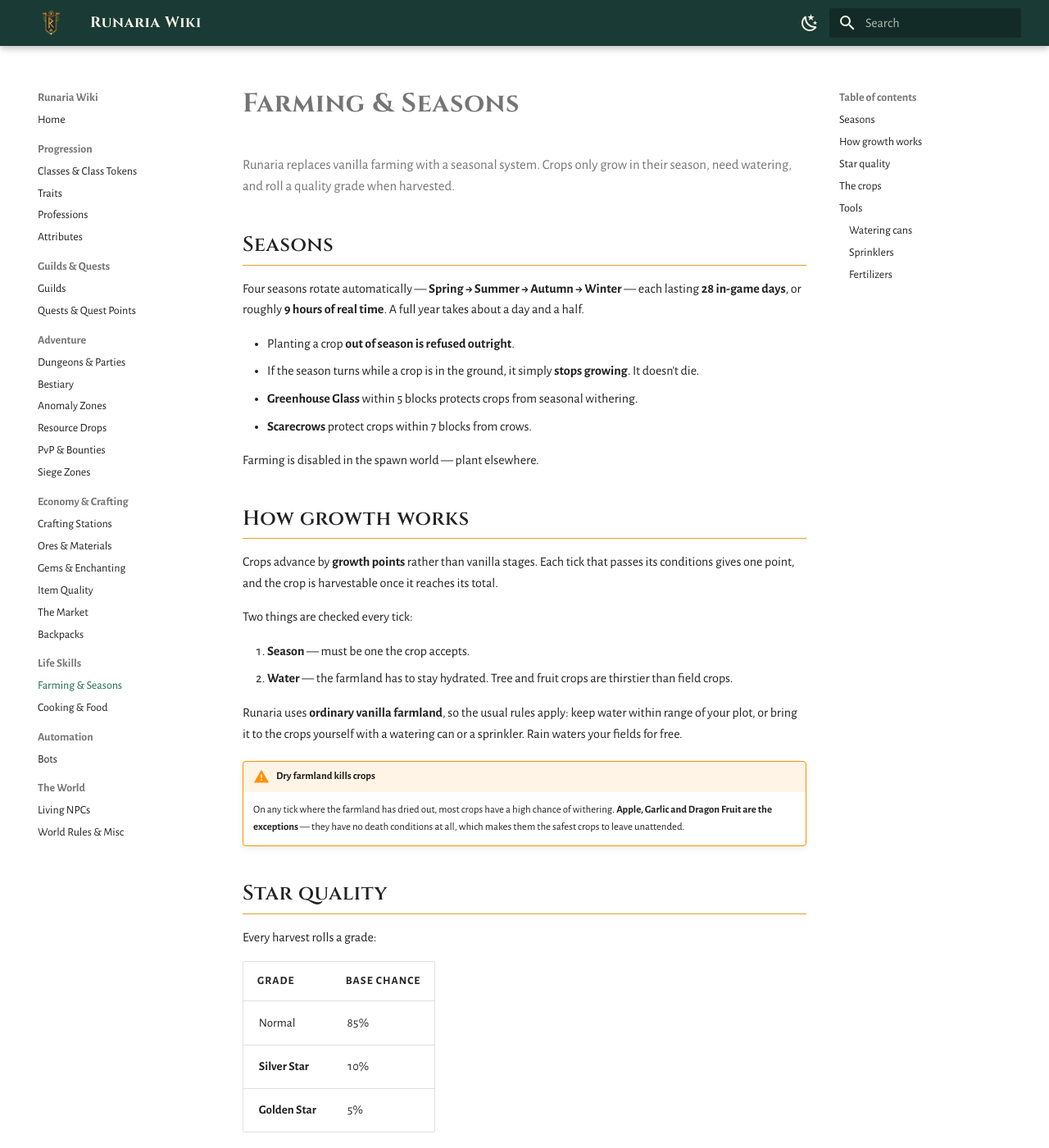
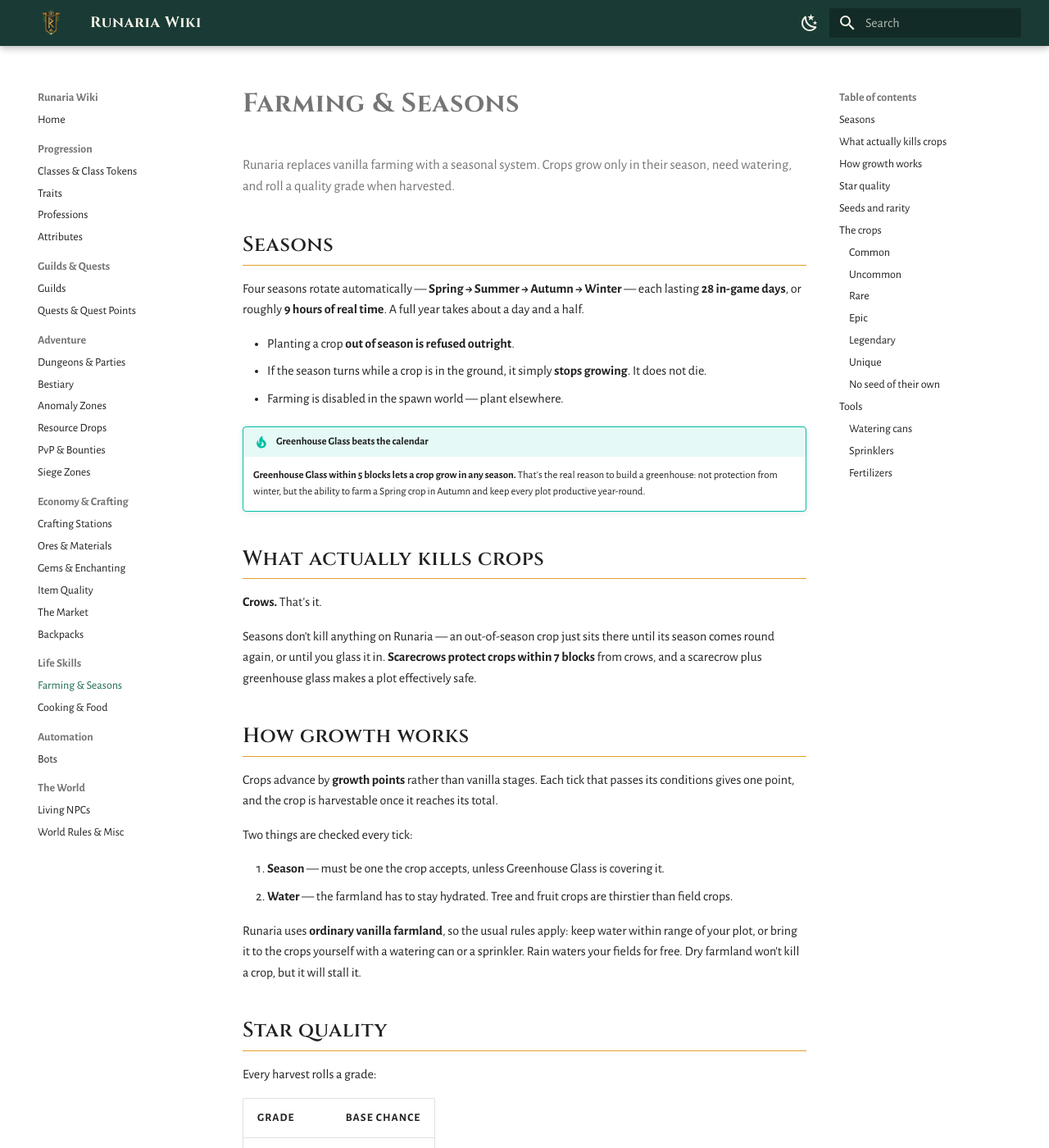
Before and after one commit to justnfly/runaria-wiki, an MkDocs documentation site: the page built from docs/lifeskills/farming.md, in a window 1280 px wide and 1400 px high. Shown: the whole window at 82% size. Built offline with MkDocs 1.6.1 and Material for MkDocs 9.7.7, drawn with Linux system fonts in a browser that asks for light colours; some of the changed text lies outside the part shown.

Commit message:
Correct crop death rules and add seed rarity with drop odds
Crops don't die to seasons on Runaria - out-of-season crops just
stall, and crows are the only thing that kills them. Greenhouse Glass
lets a crop grow in ANY season rather than merely preventing wither.

Adds each crop's rarity (from the Nexo item lore) and reorganises the
crop tables by rarity, with Seed Bag odds computed per tier and per
specific seed. Flags Peach and Apple as having no obtainable seed.

```diff
--- a/docs/lifeskills/farming.md
+++ b/docs/lifeskills/farming.md
@@ -1,17 +1,23 @@
 # Farming & Seasons
 
-Runaria replaces vanilla farming with a seasonal system. Crops only grow in their season, need watering, and roll a quality grade when harvested.
+Runaria replaces vanilla farming with a seasonal system. Crops grow only in their season, need watering, and roll a quality grade when harvested.
 
 ## Seasons
 
 Four seasons rotate automatically — **Spring → Summer → Autumn → Winter** — each lasting **28 in-game days**, or roughly **9 hours of real time**. A full year takes about a day and a half.
 
 - Planting a crop **out of season is refused outright**.
-- If the season turns while a crop is in the ground, it simply **stops growing**. It doesn't die.
-- **Greenhouse Glass** within 5 blocks protects crops from seasonal withering.
-- **Scarecrows** protect crops within 7 blocks from crows.
+- If the season turns while a crop is in the ground, it simply **stops growing**. It does not die.
+- Farming is disabled in the spawn world — plant elsewhere.
 
-Farming is disabled in the spawn world — plant elsewhere.
+!!! tip "Greenhouse Glass beats the calendar"
+    **Greenhouse Glass within 5 blocks lets a crop grow in any season.** That's the real reason to build a greenhouse: not protection from winter, but the ability to farm a Spring crop in Autumn and keep every plot productive year-round.
+
+## What actually kills crops
+
+**Crows.** That's it.
+
+Seasons don't kill anything on Runaria — an out-of-season crop just sits there until its season comes round again, or until you glass it in. **Scarecrows protect crops within 7 blocks** from crows, and a scarecrow plus greenhouse glass makes a plot effectively safe.
 
 ## How growth works
 
@@ -19,13 +25,10 @@
 
 Two things are checked every tick:
 
-1. **Season** — must be one the crop accepts.
+1. **Season** — must be one the crop accepts, unless Greenhouse Glass is covering it.
 2. **Water** — the farmland has to stay hydrated. Tree and fruit crops are thirstier than field crops.
 
-Runaria uses **ordinary vanilla farmland**, so the usual rules apply: keep water within range of your plot, or bring it to the crops yourself with a watering can or a sprinkler. Rain waters your fields for free.
-
-!!! warning "Dry farmland kills crops"
-    On any tick where the farmland has dried out, most crops have a high chance of withering. **Apple, Garlic and Dragon Fruit are the exceptions** — they have no death conditions at all, which makes them the safest crops to leave unattended.
+Runaria uses **ordinary vanilla farmland**, so the usual rules apply: keep water within range of your plot, or bring it to the crops yourself with a watering can or a sprinkler. Rain waters your fields for free. Dry farmland won't kill a crop, but it will stall it.
 
 ## Star quality
 
@@ -47,47 +50,99 @@
 
 Star crops aren't just worth more — **Silver and Golden crops are the required ingredients for Silver and Golden dishes** at the [Cooking Station](cooking.md).
 
+## Seeds and rarity
+
+Every crop has a rarity, and rarity is what decides how hard its seed is to come by. Seeds come from **Seed Bags**, which roll **three times** each.
+
+| Rarity | Seeds in the pool | Chance of *any* seed of this tier, per bag | Chance of one **specific** seed, per bag |
+| --- | --- | --- | --- |
+| Common | 9 | 87.5% | 15.8% |
+| Uncommon | 6 | 57.8% | 12.0% |
+| Rare | 6 | 36.4% | 6.8% |
+| Epic | 5 | 20.9% | 4.4% |
+| Legendary | 4 | 8.7% | 2.2% |
+| Unique | 1 | 1.5% | 1.5% |
+
+!!! note "Reading those numbers"
+    The last column is the one that matters when you're hunting a particular crop. Chasing **Lychee** specifically is roughly a 1-in-67 bag, while any given Common seed turns up in about one bag in six.
+
+Seeds can also be bought from the [server shop](../economy/market.md), which restocks a small rotating selection every three hours — weighted so common seeds appear far more often than rare ones.
+
 ## The crops
 
 "Points" is how many successful growth ticks a crop needs — lower is faster.
 
+### Common
+
 | Crop | Season | Points | Yield | Stars | Farming XP |
 | --- | --- | --- | --- | --- | --- |
+| Blackberry | Summer | 4 | 1–5 | Yes | 3 |
+| Cabbage | Spring | 4 | 1 | Yes | 3 |
+| Chili | Autumn | 3 | 1–5 | No | 3 |
+| Corn | Summer | 3 | 1 | Yes | 3 |
 | Cucumber | Spring | 4 | 1–5 | Yes | 3 |
-| Cabbage | Spring | 4 | 1 | Yes | 3 |
+| Garlic | Winter | 3 | 4 | Yes | 3 |
+| Pepper | Autumn | 5 | 3–6 | Yes | — |
+| Raspberry | Winter | 4 | 1–5 | Yes | 3 |
+| Tomato | Spring, Autumn | 6 | 1–4 | Yes | 3 |
+
+### Uncommon
+
+| Crop | Season | Points | Yield | Stars | Farming XP |
+| --- | --- | --- | --- | --- | --- |
+| Blueberry | Summer | 4 | 1–5 | Yes | 6 |
+| Cherries | Spring | 4 | 1–5 | Yes | 6 |
+| Grape | Autumn | 8 | 3–5 | Yes | 6 |
+| Hop | Summer | 3 | 2–5 | Yes | 6 |
 | Napa Cabbage | Spring | 3 | 1 | Yes | 6 |
-| Cherries | Spring | 4 | 1–5 | Yes | 6 |
-| Tomato | Spring, Autumn | 6 | 1–4 | Yes | 3 |
-| Corn | Summer | 3 | 1 | Yes | 3 |
-| Blackberry | Summer | 4 | 1–5 | Yes | 3 |
-| Blueberry | Summer | 4 | 1–5 | Yes | 6 |
-| Hop | Summer | 3 | 2–5 | Yes | 6 |
-| Chili | Autumn | 3 | 1–5 | No | 3 |
-| Pepper | Autumn | 5 | 3–6 | Yes | — |
-| Grape | Autumn | 8 | 3–5 | Yes | 6 |
-| Garlic | Winter | 3 | 4 | Yes | 3 |
 | Plum | Winter | 3 | 1–5 | No | 6 |
-| Raspberry | Winter | 4 | 1–5 | Yes | 3 |
+
+### Rare
+
+| Crop | Season | Points | Yield | Stars | Farming XP |
+| --- | --- | --- | --- | --- | --- |
+| Avocado | Spring, Summer | 4 | 1–5 | Yes | 9 |
 | Eggplant | Summer, Autumn | 3 | 2–5 | Yes | 9 |
+| Goji Berry | Autumn, Winter | 4 | 1–5 | Yes | 9 |
+| Lemon | Winter, Spring | 4 | 1–5 | No | 9 |
+| Orange | Spring, Summer | 2 | 1–5 | No | 9 |
+| Pineapple | Autumn, Winter | 4 | 1 | Yes | 9 |
+
+Lemon is planted from a **sapling** rather than a seed.
+
+### Epic
+
+| Crop | Season | Points | Yield | Stars | Farming XP |
+| --- | --- | --- | --- | --- | --- |
+| Coconut | Spring, Summer | 4 | 1–5 | Yes | 21 |
 | Guava | Summer, Autumn | 4 | 1–5 | Yes | 14 |
+| Kiwi | Autumn, Winter | 4 | 1–5 | Yes | 14 |
+| Mango | Winter, Spring | 4 | 1–5 | Yes | 14 |
 | Papaya | Summer, Autumn | 4 | 1–5 | Yes | 14 |
-| Avocado | Spring, Summer | 4 | 1–5 | Yes | 9 |
-| Coconut | Spring, Summer | 4 | 1–5 | Yes | 21 |
-| Orange | Spring, Summer | 2 | 1–5 | No | 9 |
-| Lemon | Winter, Spring | 4 | 1–5 | No | 9 |
-| Mango | Winter, Spring | 4 | 1–5 | Yes | 14 |
-| Goji Berry | Autumn, Winter | 4 | 1–5 | Yes | 9 |
-| Kiwi | Autumn, Winter | 4 | 1–5 | Yes | 14 |
-| Pineapple | Autumn, Winter | 4 | 1 | Yes | 9 |
-| Peach | Spring–Autumn | 2 | 1–5 | No | 6 |
-| Starfruit | Spring–Autumn | 4 | 1–5 | Yes | 21 |
+
+### Legendary
+
+| Crop | Season | Points | Yield | Stars | Farming XP |
+| --- | --- | --- | --- | --- | --- |
 | Dragon Fruit | Spring, Autumn, Winter | 8 | 3–5 | Yes | 21 |
-| Durian | Summer–Winter | 4 | 1–5 | Yes | **32** |
+| Durian | Summer, Autumn, Winter | 4 | 1–5 | Yes | **32** |
 | Red Packet | Spring, Summer, Winter | 5 | 1–4 | No | **32** |
-| **Lychee** | **All four** | 4 | 1–5 | Yes | 21 |
-| **Apple** (tree) | **Any** | 8 | 1–4 | No | 3 |
+| Starfruit | Spring, Summer, Autumn | 4 | 1–5 | Yes | 21 |
 
-**Reading that table:** Lychee is the only crop that grows year-round *and* has star grades. Apple is the only fully unrestricted one. **Durian and Red Packet** give the most farming experience. Grape, Dragon Fruit and Apple are the slowest.
+### Unique
+
+| Crop | Season | Points | Yield | Stars | Farming XP |
+| --- | --- | --- | --- | --- | --- |
+| **Lychee** | **All four seasons** | 4 | 1–5 | Yes | 21 |
+
+The only crop that grows year-round *and* has star grades — and the rarest seed in the game.
+
+### No seed of their own
+
+**Peach** (Spring–Autumn, 2 points, 1–5 yield, 6 XP) and **Apple** (any season, 8 points, 1–4 yield, 3 XP) don't appear in Seed Bags. Apple is a tree that keeps producing once established, and neither rolls star grades.
+
+!!! tip "What to plant"
+    **Durian and Red Packet** give the most farming experience by a wide margin. **Grape, Dragon Fruit and Apple** are the slowest growers. And because Greenhouse Glass frees you from the calendar, the practical question is less "what's in season" than "what's worth the plot".
 
 ## Tools
 
```
